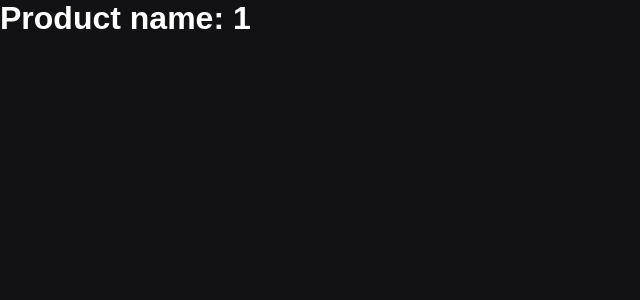
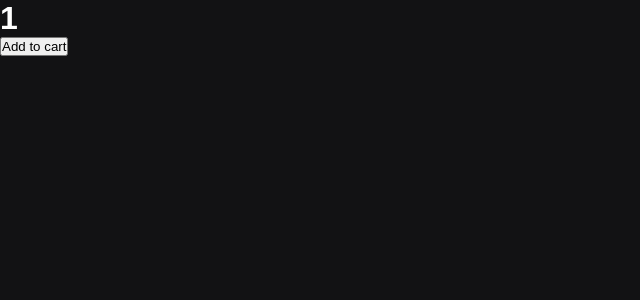
Before and after one commit to mrayone/meteor-next-app, a Next.js app: page /catalog/product/1 in a window 1280 px wide. Shown: the top 300 px of the page, without its empty margins (0-640 px from the left). Built offline with nearby package versions, Linux system fonts and the light colour scheme.

Commit message:
feat: dynamic  & lazyLoad.

```diff
--- /dev/null
+++ b/src/components/AddToCartModal.tsx
@@ -0,0 +1,3 @@
+export default function AddToCartModal() {
+  return <div>Do you relly want to add this product to the cart?</div>;
+}
--- a/src/pages/catalog/product/[slug].tsx
+++ b/src/pages/catalog/product/[slug].tsx
@@ -1,7 +1,28 @@
 import { useRouter } from "next/router";
+import { useState } from "react";
+import dynamic from "next/dynamic";
+
+const AddToCartModal = dynamic(
+  () => import("../../../components/AddToCartModal"),
+  {
+    loading: () => <p> Loading... </p>,
+    ssr: false,
+  }
+);
 
 export default function product() {
   const router = useRouter();
+  const [isAddToCartModalVisible, setIsAddToCartModalVisible] = useState(false);
 
-  return <h1> Product name: {router.query.slug} </h1>;
+  function handleAddToCart() {
+    setIsAddToCartModalVisible(true);
+  }
+
+  return (
+    <div>
+      <h1> {router.query.slug} </h1>
+      <button onClick={handleAddToCart}>Add to cart</button>
+      {isAddToCartModalVisible && <AddToCartModal />}
+    </div>
+  );
 }
```
Also changed, not shown: 1 other file (tests, documents, lock files or other folders).
